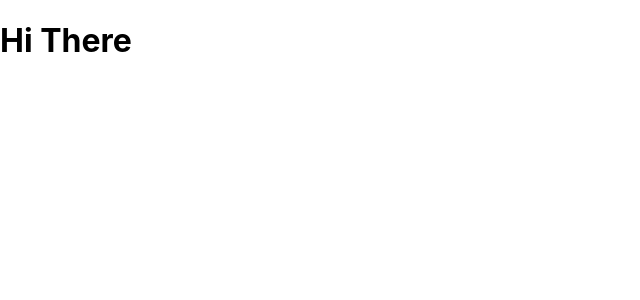
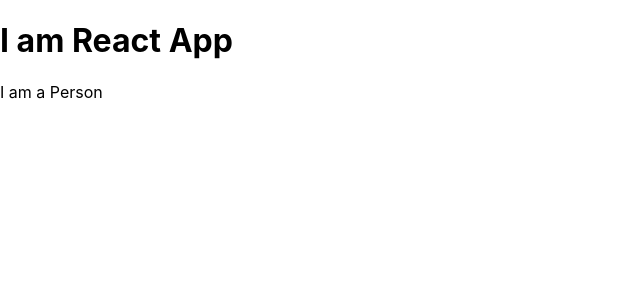
Before and after one commit to priyanshi0799/ReactPracticeFiles, a React (Create React App) app: page / in a window 1280 px wide. Shown: the top 300 px of the page, without its empty margins (0-640 px from the left). Built offline with nearby package versions, Linux system fonts and the light colour scheme.

Commit message:
Added a new Component

```diff
--- a/src/App.js
+++ b/src/App.js
@@ -1,12 +1,14 @@
 import React from 'react';
+import Person from './Person/Person';
 
 function App() {
-  // return (
-  //   <div>
-  //     <h1>I am React App</h1>
-  //   </div>
-  // );
-  return React.createElement('div',{className:'App'},React.createElement('h1',null,'Hi There'))
+  return (
+    <div>
+      <h1>I am React App</h1>
+      <Person />
+    </div>
+  );
+  // return React.createElement('div',{className:'App'},React.createElement('h1',null,'Hi There'))
 }
 
 export default App;
--- /dev/null
+++ b/src/Person/Person.js
@@ -0,0 +1,11 @@
+import React from 'react'
+
+const Person = () => {
+    return (
+        <div>
+            <p>I am a Person</p>
+        </div>
+    )
+}
+
+export default Person;
```
